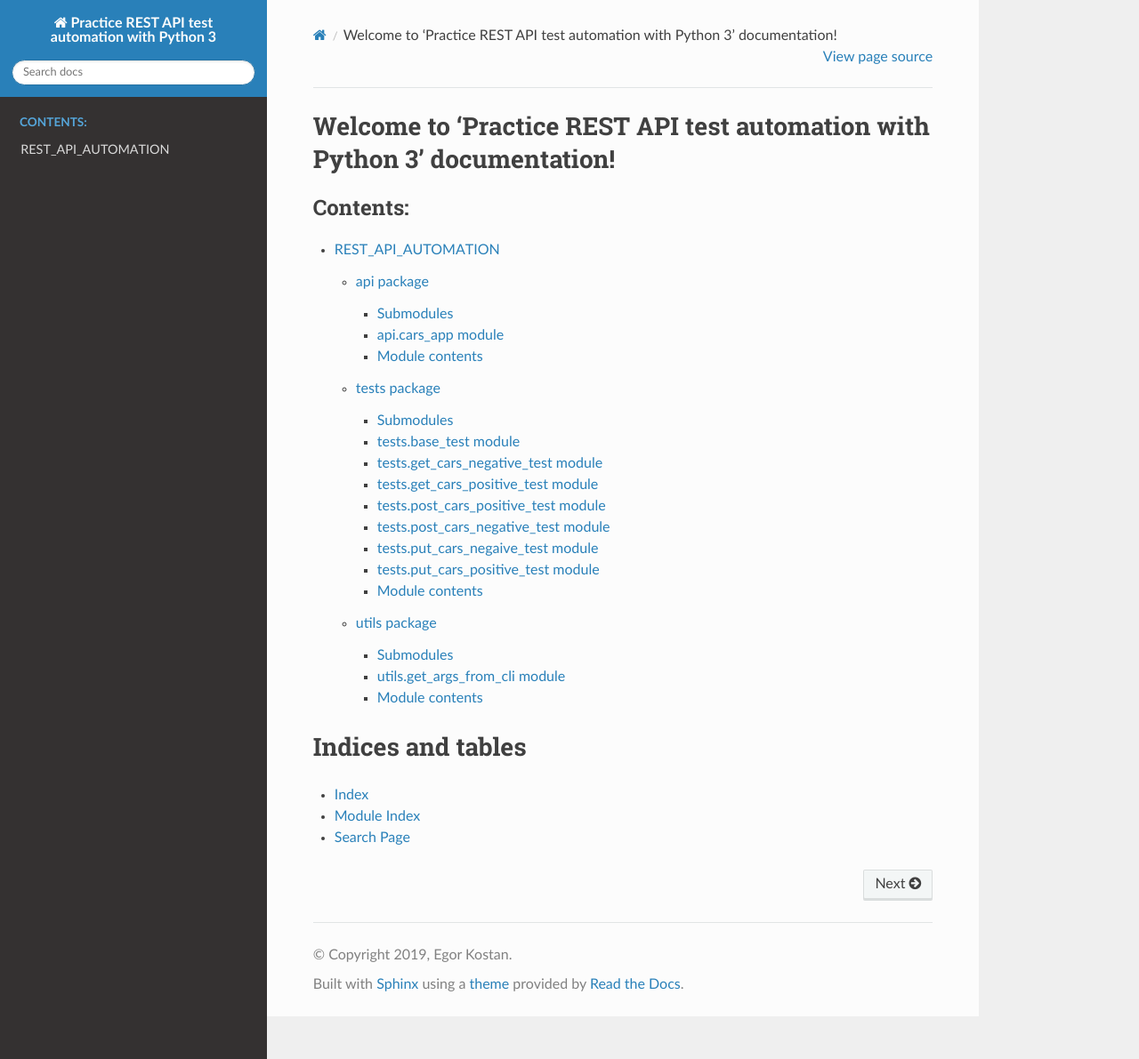
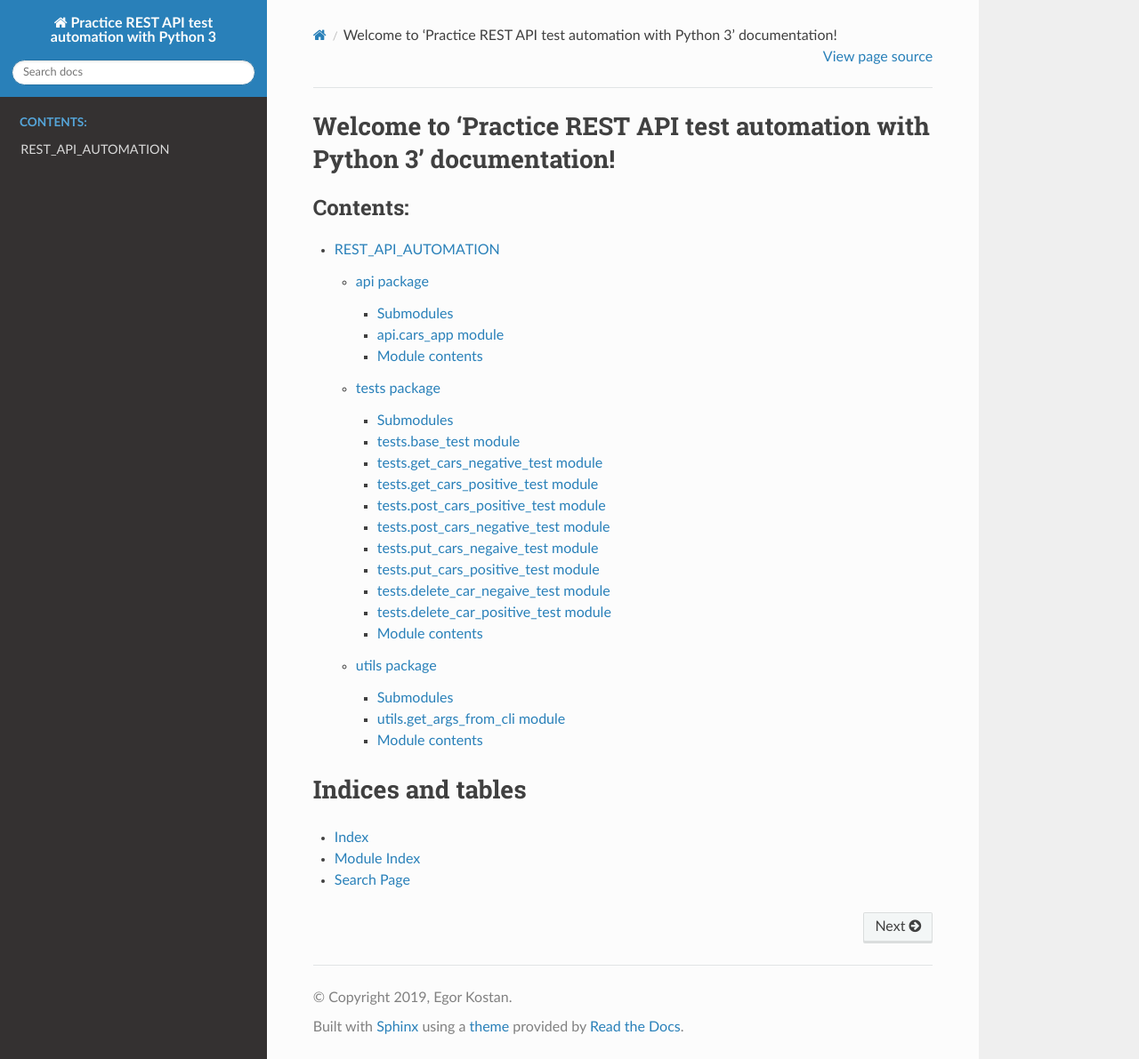
Before and after one commit to ikostan/REST_API_AUTOMATION, a Sphinx documentation site: the page built from docs/index.rst, in a window 1280 px wide and 1191 px high. Shown: the whole window at 89% size. Built offline with Sphinx 7.4.7 and the Read the Docs theme 2.0.0, drawn with Linux system fonts in a browser that asks for light colours.

Commit message:
Update tests.rst

```diff
--- a/docs/tests.rst
+++ b/docs/tests.rst
@@ -60,6 +60,21 @@ tests.put\_cars\_positive\_test module
    :undoc-members:
    :show-inheritance:
 
+tests.delete\_car\_negaive\_test module
+-------------------------------------
+
+.. automodule:: tests.delete_car_negative_test
+   :members:
+   :undoc-members:
+   :show-inheritance:
+
+tests.delete\_car\_positive\_test module
+--------------------------------------
+
+.. automodule:: tests.delete_car_positive_test
+   :members:
+   :undoc-members:
+   :show-inheritance:
 
 Module contents
 ---------------
```
